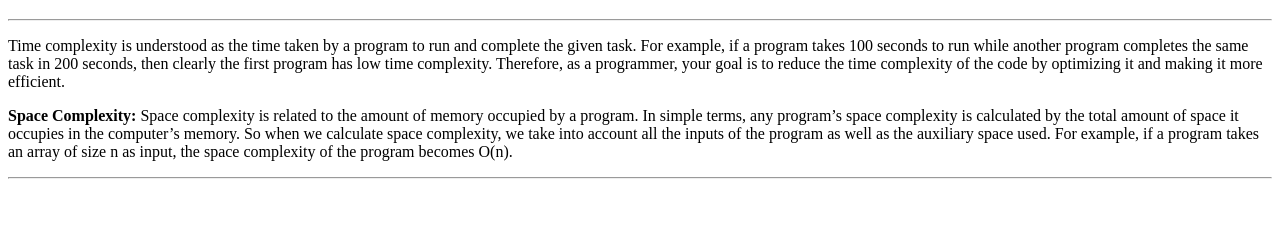
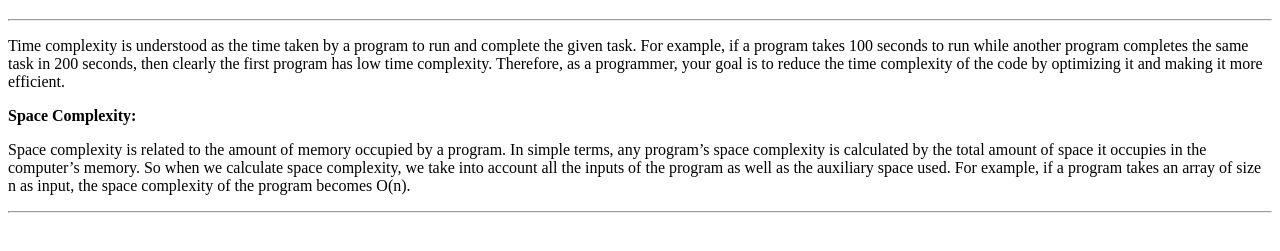
Before and after one commit to acciojob/time-and-space-complexity-vishalP-08, a website: page main.html in a window 1280 px wide. Shown: the part 61-312 px from the top of the page. Drawn offline with Linux system fonts and the light colour scheme.

Commit message:
created a submission

```diff
--- a/main.html
+++ b/main.html
@@ -11,7 +11,7 @@
 	<h1>Time and Space Complexity</h1>
 	<hr>
 	<p>Time complexity is understood as the time taken by a program to run and complete the given task. For example, if a program takes 100 seconds to run while another program completes the same task in 200 seconds, then clearly the first program has low time complexity. Therefore, as a programmer, your goal is to reduce the time complexity of the code by optimizing it and making it more efficient.</p>
-	<p><b>Space Complexity:</b> Space complexity is related to the amount of memory occupied by a program. In simple terms, any program’s space complexity is calculated by the total amount of space it occupies in the computer’s memory. So when we calculate space complexity, we take into account all the inputs of the program as well as the auxiliary space used. For example, if a program takes an array of size n as input, the space complexity of the program becomes O(n).</p>
+	<p><b>Space Complexity:</b></p><p>Space complexity is related to the amount of memory occupied by a program. In simple terms, any program’s space complexity is calculated by the total amount of space it occupies in the computer’s memory. So when we calculate space complexity, we take into account all the inputs of the program as well as the auxiliary space used. For example, if a program takes an array of size n as input, the space complexity of the program becomes O(n).</p>
     <hr>
 	<script type="text/javascript" src="./script.js">
 </script>
```
